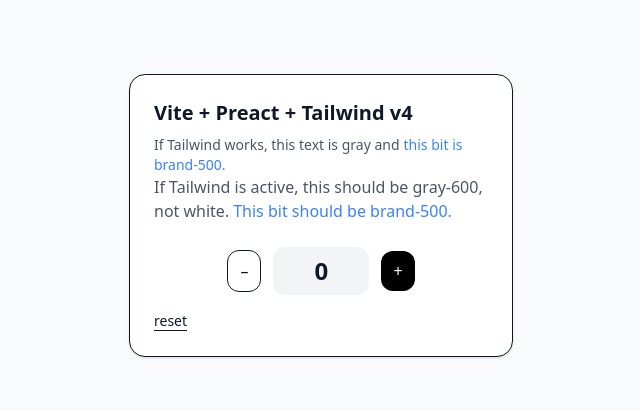
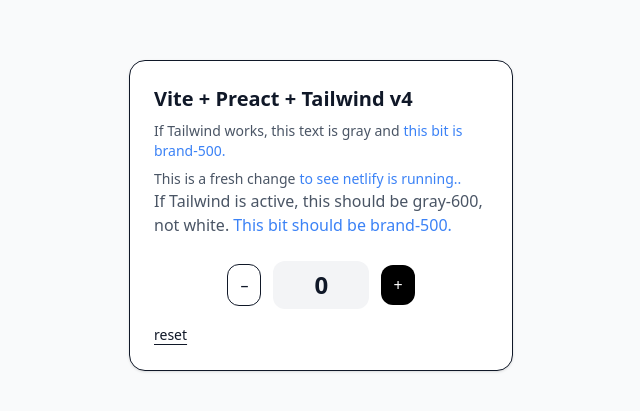
Before and after one commit to sim-ware/simisite, a Preact app: page / in a window 1280 px wide. Shown: the part 185-596 px from the top of the page, without its empty margins (319-959 px from the left). Built offline with nearby package versions, Linux system fonts and the light colour scheme.

Commit message:
Netlify smoke test

```diff
--- a/src/app.tsx
+++ b/src/app.tsx
@@ -55,6 +55,11 @@ export function App() {
           <span class="ml-1 font-medium text-brand-500">this bit is brand-500.</span>
         </p>
 
+        <p class="mt-2 text-sm text-gray-600">
+          This is a fresh change
+          <span class="ml-1 font-medium text-brand-500">to see netlify is running..</span>
+        </p>
+
         <p class="text-gray-600">
           If Tailwind is active, this should be gray-600, not white.
           <span class="text-brand-500 font-medium ml-1">This bit should be brand-500.</span>
```
